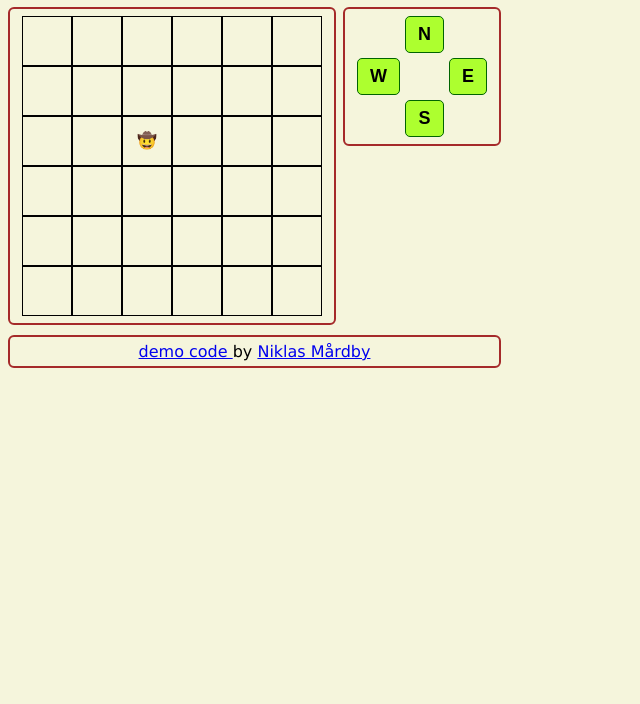
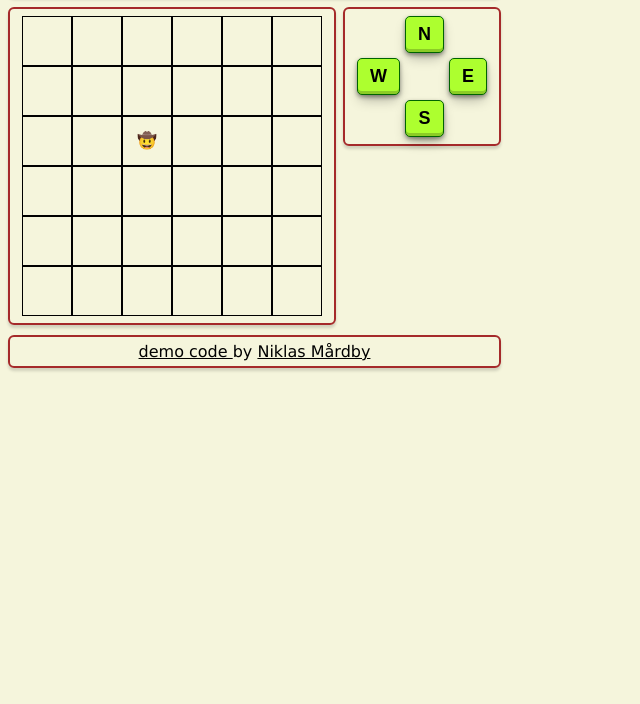
Before and after one commit to niklas-mardby/move-adventurer-small, a plain HTML site: page index.html in a window 1280 px wide. Shown: the part 96-800 px from the top of the page, without its empty margins (0-640 px from the left). Drawn offline with Linux system fonts and the light colour scheme.

Commit message:
Add some drop shadows

```diff
--- a/style.css
+++ b/style.css
@@ -17,6 +17,11 @@ nav,
 footer {
   border: 2px solid brown;
   border-radius: 6px;
+  box-shadow: rgba(0, 0, 0, 0.15) 0px 3px 3px 0px;
+}
+
+a {
+  color: black;
 }
 
 .wrapper {
@@ -75,6 +80,14 @@ button {
   font-size: large;
   padding: 7px 12px;
   height: max-content;
+  box-shadow: rgba(0, 0, 0, 0.4) 0px 2px 4px,
+    rgba(0, 0, 0, 0.3) 0px 7px 13px -3px, rgba(0, 0, 0, 0.2) 0px -3px 0px inset;
+}
+
+button:hover {
+  background-color: #c1ff63;
+  box-shadow: rgba(0, 0, 0, 0.8) 0px 2px 4px,
+    rgba(0, 0, 0, 0.3) 0px 7px 13px -3px, rgba(0, 0, 0, 0.2) 0px -3px 0px inset;
 }
 
 footer {
```
